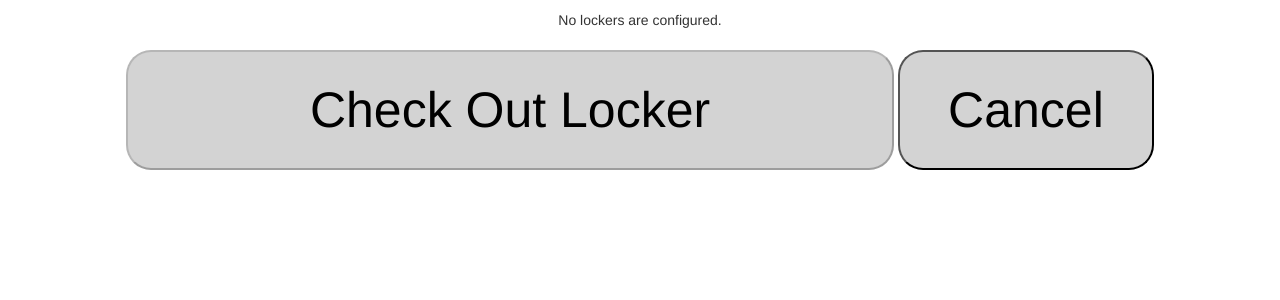
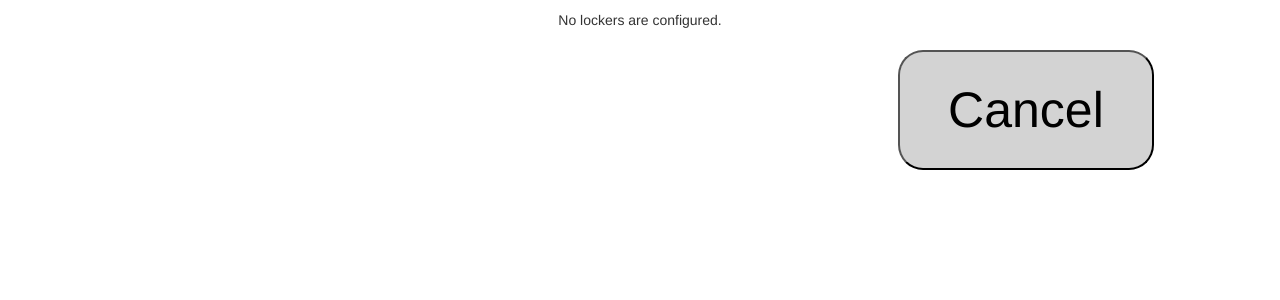
Before and after one commit to BaccaChew44/ILS, a Django app: page /ILSA/lockers/ in a window 1280 px wide. Shown: the part 174-474 px from the top of the page. Run offline with Django 3.2, Linux system fonts and the light colour scheme; data that the repository does not hold is empty; some libraries are stand-ins or nearby versions.

Commit message:
Changed checkout button

```diff
--- a/ILSA/templates/ILSA/lockers.html
+++ b/ILSA/templates/ILSA/lockers.html
@@ -39,6 +39,7 @@
         color: black;
         border-radius: 25px;
         font-size: 50px;
+        visibility: hidden;
     }
     #cancel {
         width: 20%;
@@ -83,7 +84,7 @@
     <p>No lockers are configured.</p>
  {% endif %}
  <div class="divider"> </div>
- <button class="submit" id="submit" disabled="true">Check Out Locker</button>
+ <button class="submit" id="submit">Check Out Locker</button>
  <button class="cancel" id="cancel" onclick="cancelSelected()">Cancel</button>
 </body>
 </html>
@@ -96,7 +97,7 @@
         submit_button.addEventListener("click", function() {
             window.location.href= './check_in/' + selected_id + '/'
         });
-        submit_button.removeAttribute("disabled");
+        submit_button.style.visibility = "visible"
     }
 
     function cancelSelected() {
```
